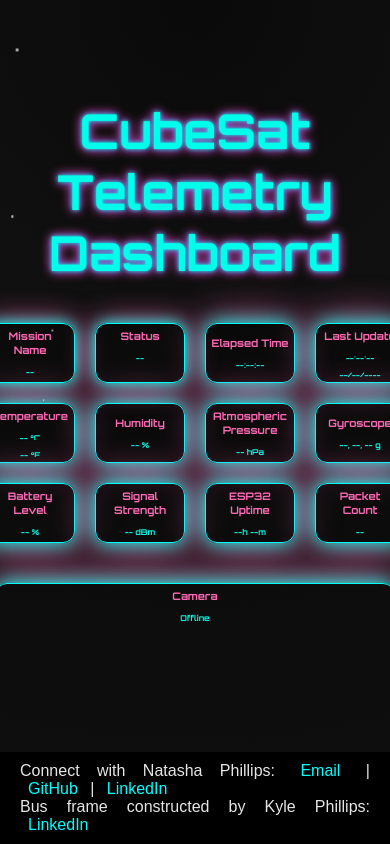
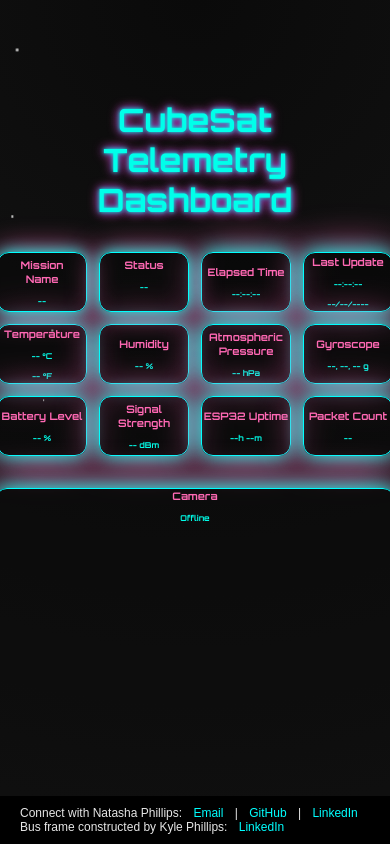
Before and after one commit to rene3phillips/cubesat-mission, a plain HTML site: page dashboard/index.html in a window 390 px wide. Drawn offline with Linux system fonts and the light colour scheme; no server answers.

Commit message:
Updated Responsive Design

```diff
--- a/dashboard/style.css
+++ b/dashboard/style.css
@@ -415,6 +415,10 @@ footer a:hover {
         height: auto;
     }
 
+    h1 {
+        font-size: 2rem;
+    }
+
     .stats {
         display: flex;
         flex-direction: column;
@@ -425,12 +429,20 @@ footer a:hover {
         width: 100%;
         display: flex;
         justify-content: center;
+        margin-top: 0;
+
     }
+
+    .reading-card {
+        gap: 12px;
+        margin-top: 12px;
+    }
+
 
     .reading-item {
         height: 60px;
         width: 90px;
-        padding: 5px;
+        padding: 0px;
     }
 
     .reading-item h3 {
@@ -452,7 +464,7 @@ footer a:hover {
 
     /* removed mission logs (temporarily) */
     #logs {
-        display: none;
+
     }
 
     #about-mission {
@@ -463,10 +475,15 @@ footer a:hover {
         padding: 50px;
     }
 
+    .livestream {
+        padding: 0;
+    }
+
     footer {
         flex-direction: column;
         align-items: flex-start;
         background-color: black;
+        font-size: .75rem;
     }
 
 
```
